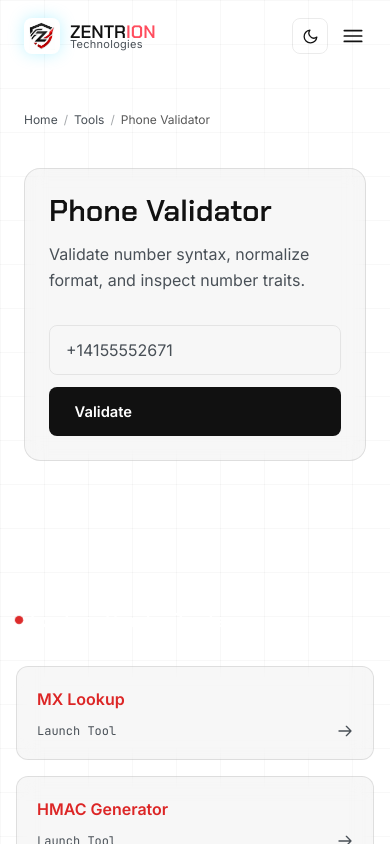
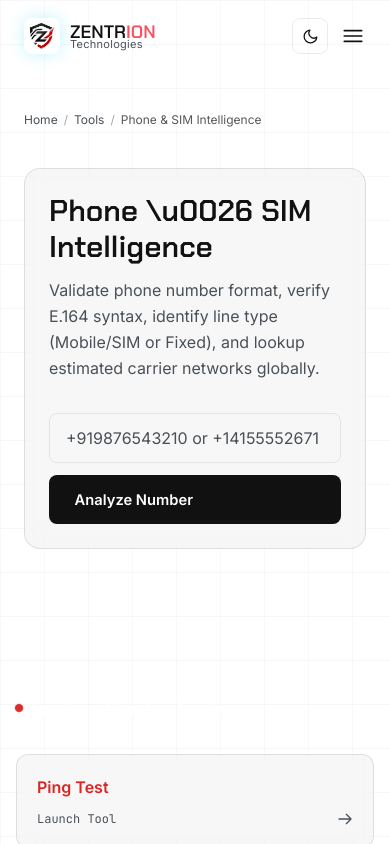
Before and after one commit to Sanjay-Program/zentrion-website, a Next.js app: page /tools/network/phone-validator in a window 390 px wide. Shown: the top 844 px of the page. Built offline with nearby package versions, Linux system fonts and the light colour scheme.

Commit message:
feat: upgrade phone validator to Phone & SIM Intelligence using libphonenumber-js

```diff
--- a/app/tools/network/phone-validator/page.tsx
+++ b/app/tools/network/phone-validator/page.tsx
@@ -3,9 +3,9 @@ import Breadcrumbs from '@/components/Breadcrumbs';
 import LookupTool from '@/components/tools/LookupTool';
 
 export const metadata: Metadata = {
-  title: 'Phone Validator Tool',
-  description: 'Validate phone numbers and normalize them to E.164 format.',
-  keywords: ['phone validator', 'e164 validator', 'phone number checker', 'networking tools'],
+  title: 'Phone Number \u0026 SIM Intelligence',
+  description: 'Validate phone numbers, determine line type (Mobile/SIM), carrier network, and location context.',
+  keywords: ['phone validator', 'sim checker', 'carrier lookup', 'mobile number intelligence'],
   alternates: { canonical: '/tools/network/phone-validator' },
 };
 
@@ -15,15 +15,15 @@ export default function PhoneValidatorPage() {
       <Breadcrumbs
         items={[
           { href: '/tools', label: 'Tools' },
-          { href: '/tools/network/phone-validator', label: 'Phone Validator' },
+          { href: '/tools/network/phone-validator', label: 'Phone \u0026 SIM Intelligence' },
         ]}
       />
       <LookupTool
-        title="Phone Validator"
-        description="Validate number syntax, normalize format, and inspect number traits."
+        title="Phone \u0026 SIM Intelligence"
+        description="Validate phone number format, verify E.164 syntax, identify line type (Mobile/SIM or Fixed), and lookup estimated carrier networks globally."
         endpoint="/api/network/phone"
-        placeholder="+14155552671"
-        buttonLabel="Validate"
+        placeholder="+919876543210 or +14155552671"
+        buttonLabel="Analyze Number"
         inputAriaLabel="Phone number"
       />
     </>
--- a/lib/tools-data.ts
+++ b/lib/tools-data.ts
@@ -4,6 +4,7 @@ export const CATEGORIES = [
     description: 'Routing, IP intelligence, and connectivity tools',
     tools: [
       { name: 'What Is My IP', url: '/tools/what-is-my-ip', priority: true },
+      { name: 'Phone & SIM Intelligence', url: '/tools/network/phone-validator' },
       { name: 'ASN Lookup', url: '/tools/asn-lookup' },
       { name: 'Ping Test', url: '/tools/ping' },
       { name: 'Subnet Calculator', url: '/tools/subnet-calculator' },
```
Also changed, not shown: package.json (+5 -4 lines), 2 other files (tests, documents, lock files or other folders).
